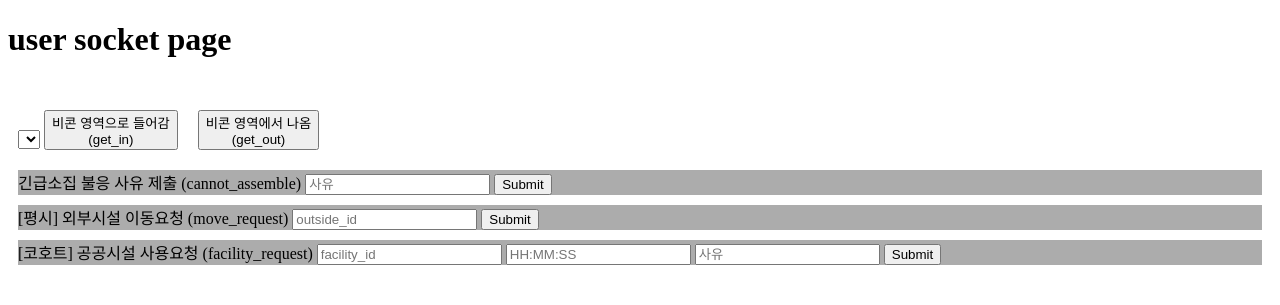
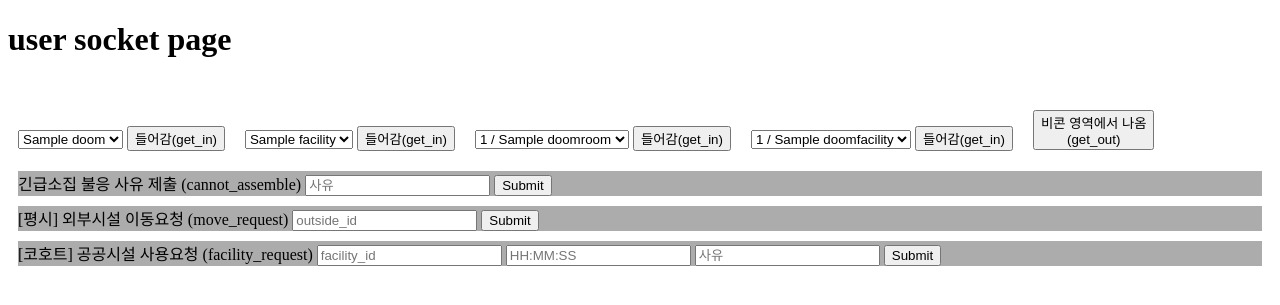
Before and after one commit to osamhack2021/app_web_IoT_UMCS_Team60, a Node server app: page /socketUser in a window 1280 px wide. Shown: the top 305 px of the page. Run offline with Node 20, Linux system fonts and the light colour scheme; tables that the repository leaves empty hold one stand-in row (values such as "Sample post"); lists and menus that the app fills with data are empty; some libraries are stand-ins or nearby versions.

Commit message:
fix(api, socket) 오류 수정 1. watchman api 금일 근무자 기능 오류 수정 2. socket 비콘 get_in 오류 수정

```diff
--- a/WEB/Server/socket.js
+++ b/WEB/Server/socket.js
@@ -67,12 +67,12 @@
                 Object.keys(beaconInfo).forEach((k) => beaconInfo[k] == null && delete beaconInfo[k]);
 
                 let table = beaconInfo.outside_facility_id ? 'outside_facility' : beaconInfo.doomfacility_id ? 'doomfacility' :
-                    beaconInfo.outside_doom_id ? 'doom' : 'doomroom';
+                    beaconInfo.doomroom_id ? 'doomroom' : 'doom';
 
                 // 생활관건물 호실이나 공공시설이라면 생활관건물 정보도 알아야 하므로 column에 추가
-                let column = 'id, name, current_count' + (table !== ('outside_facility' || 'doom') ? ', doom_id' : '');
+                let column = 'id, name, current_count' + ((table === 'outside_facility' || table === 'doom') ? '': ', doom_id');
                 sql = `SELECT ${column} FROM ${table} WHERE beacon_id=?`;
-                console.log(sql);
+
                 let [facilityInfo] = await dbPromiseConnection.query(sql, [data.beacon_id]);
                 facilityInfo = facilityInfo[0];
 
--- a/WEB/Server/socketUser.html
+++ b/WEB/Server/socketUser.html
@@ -14,8 +14,18 @@
 
   <div>
     <select id="f"></select>
-    <button id="get_in">비콘 영역으로 들어감<br>(get_in)</button>
+    <button id="ff"> 들어감(get_in)</button>
     &nbsp;&nbsp;&nbsp;
+    <select id="g"></select>
+    <button id="gg"> 들어감(get_in)</button>
+    &nbsp;&nbsp;&nbsp;
+    <select id="h"></select>
+    <button id="hh"> 들어감(get_in)</button>
+    &nbsp;&nbsp;&nbsp;
+    <select id="i"></select>
+    <button id="ii"> 들어감(get_in)</button>
+    &nbsp;&nbsp;&nbsp;
+
     <button id="get_out">비콘 영역에서 나옴<br>(get_out)</button>
   </div>
 
@@ -47,10 +57,25 @@
   <script>
     $(function () {
       jQuery(document).ready(function() {
-        axios.get('/api/beacon')
+        axios.get('/api/doom')
         .then(function(res) {
           for(b of res.data.data)
-            $('#f').append($('<option></option>').val(b.id).html(b.id));
+            $('#f').append($('<option></option>').val(b.beacon_id).html(b.name));
+        })
+        axios.get('/api/outside_facility')
+        .then(function(res) {
+          for(b of res.data.data)
+            $('#g').append($('<option></option>').val(b.beacon_id).html(b.name));
+        })
+        axios.get('/api/doomroom')
+        .then(function(res) {
+          for(b of res.data.data)
+            $('#h').append($('<option></option>').val(b.beacon_id).html(b.doom_id + " / " + b.name));
+        })
+        axios.get('/api/doomfacility')
+        .then(function(res) {
+          for(b of res.data.data)
+            $('#i').append($('<option></option>').val(b.beacon_id).html(b.doom_id + " / " + b.name));
         })
       });
 
@@ -58,15 +83,30 @@
         transportOptions: {
           polling: {
             extraHeaders: {
-              Authorization: "Bearer eyJhbGciOiJIUzI1NiIsInR5cCI6IkpXVCJ9.eyJ0YWciOiIyMC03MDAwMzQwOCIsIm5hbWUiOiLquYDrqoXsirkiLCJyYW5rIjoi67OR7J6lIiwicm9vbV9pZCI6MSwiZG9vbV9pZCI6MSwiaWF0IjoxNjMzNDM4NzQ3LCJleHAiOjE2NjQ5NzQ3NDd9.KpSOrHI3Q8o_PWBn79qJW7UA52xd2og4VXXd-Pa7U18"
+              Authorization: "Bearer eyJhbGciOiJIUzI1NiIsInR5cCI6IkpXVCJ9.eyJ0YWciOiIyMC0zIiwibmFtZSI6Iuy1nOuzkeyepSIsInJhbmsiOiLrs5HsnqUiLCJyb29tX2lkIjo0LCJkb29tX2lkIjoxLCJpYXQiOjE2MzM1NDMwOTEsImV4cCI6MTY2NTA3OTA5MX0.VfDT4jie3-g0b0ODxWlkFInPh3GhKIIaGE6j9b87nZ0"
             },
           }
         }
       });
 
-      $('#get_in').click(function(e) {
+      $('#ff').click(function(e) {
         e.preventDefault();
         socket.emit('get_in', {beacon_id: $('#f').val()});
+        return false;
+      });
+      $('#gg').click(function(e) {
+        e.preventDefault();
+        socket.emit('get_in', {beacon_id: $('#g').val()});
+        return false;
+      });
+      $('#hh').click(function(e) {
+        e.preventDefault();
+        socket.emit('get_in', {beacon_id: $('#h').val()});
+        return false;
+      });
+      $('#ii').click(function(e) {
+        e.preventDefault();
+        socket.emit('get_in', {beacon_id: $('#i').val()});
         return false;
       });
 
```
Also changed, not shown: WEB/Server/routes/api/watchmanRouter.js (+14 -3 lines), WEB/Server/views/index.ejs (+35 -1 lines).
